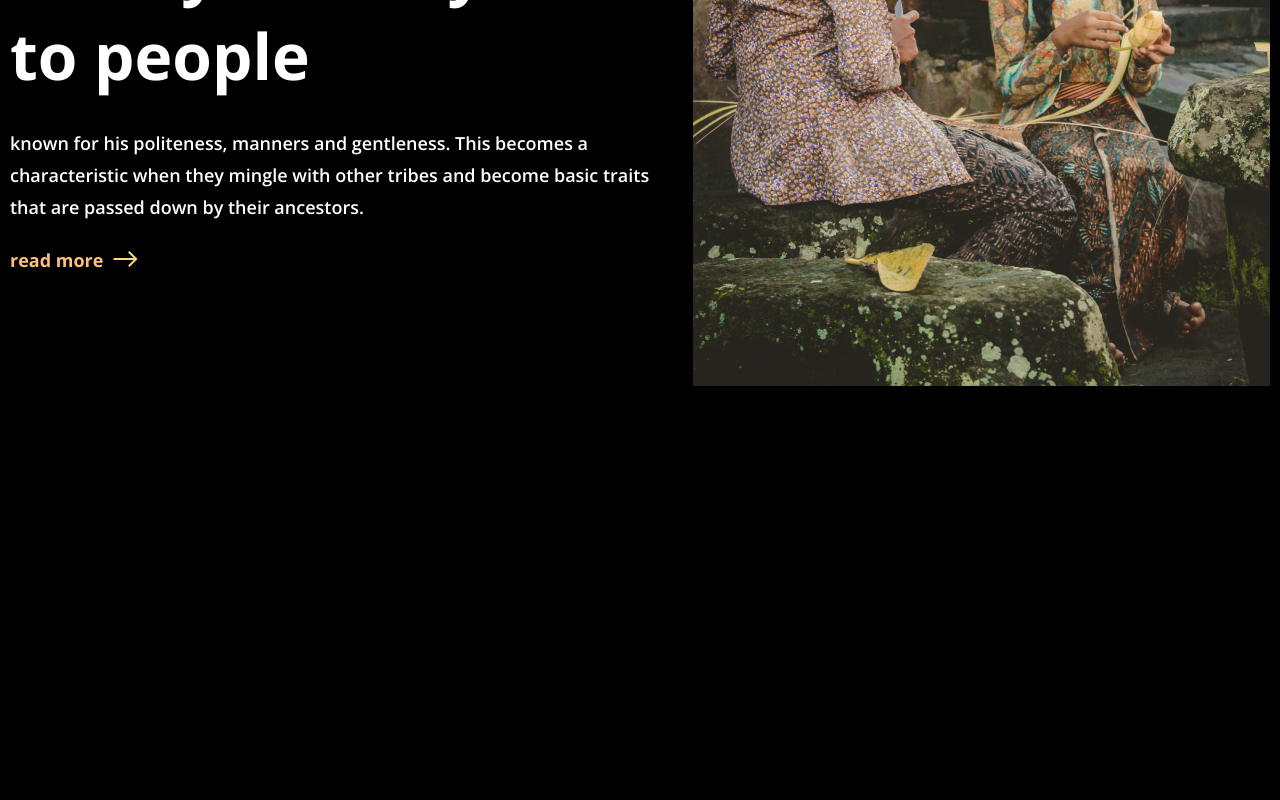
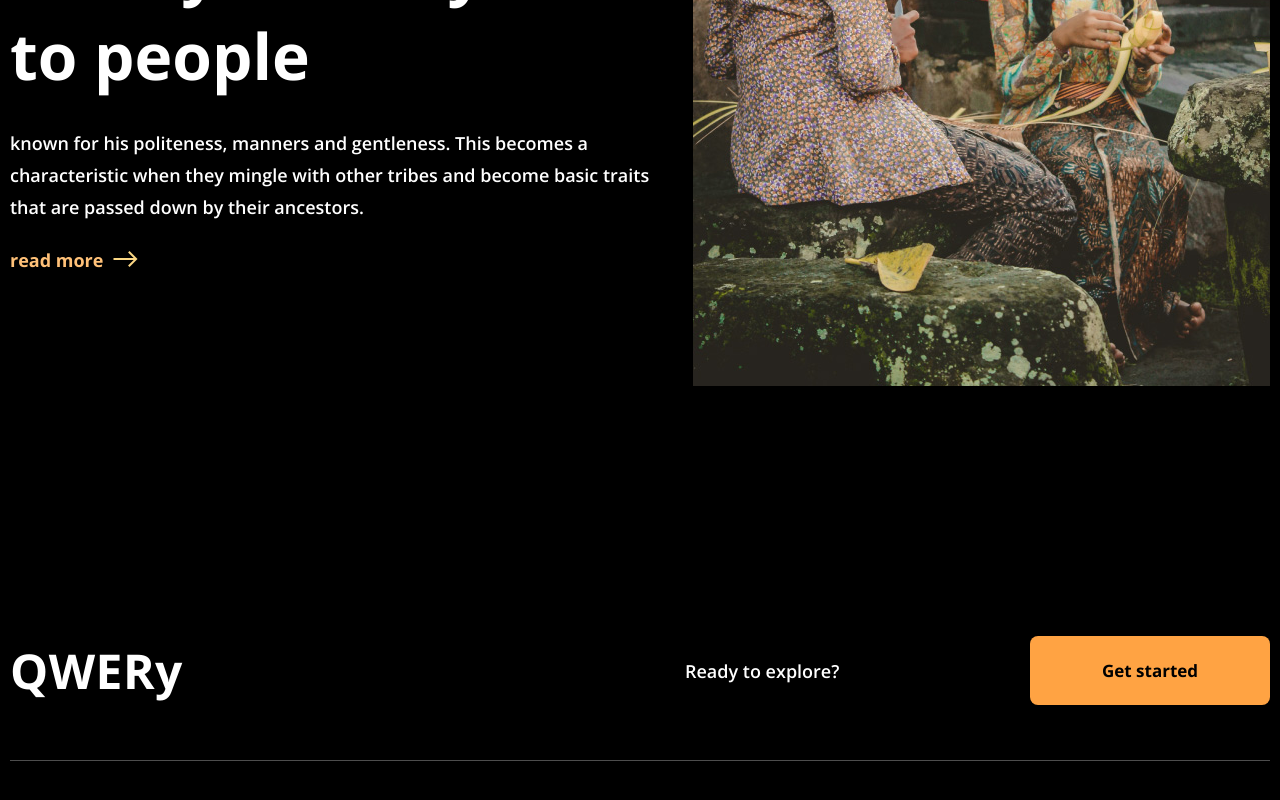
Before and after one commit to jfilya/QWERy, a React (Create React App) app in the folder qwery/: page / in a window 1280 px wide. Shown: the part 3818-4618 px from the top of the page. Before the commit the page ends 4454 px from the top, so only its background shows below. Built offline with nearby package versions, Linux system fonts and the light colour scheme.

Commit message:
feat: add footer top block

```diff
--- a/qwery/src/App.tsx
+++ b/qwery/src/App.tsx
@@ -2,6 +2,7 @@ import Header from "./components/Header/Header";
 import Tour from "./components/Tour/Tour";
 import Bromo from "./components/Bromo/Bromo";
 import Culture from "./components/Culture/Culture";
+import Footer from "./components/Footer/Footer";
 import React from "react";
 function App() {
       React.useEffect(() => {
@@ -31,6 +32,7 @@ function App() {
       <Tour />
       <Bromo />
       <Culture />
+      <Footer/>
     </div>
   );
 }
--- /dev/null
+++ b/qwery/src/components/Footer/Footer.scss
@@ -0,0 +1,70 @@
+@import "../../template/mixin.scss";
+@import "../../template/colors.scss";
+.footer {
+  &__top {
+    @include flex-container();
+    padding-bottom: 55px;
+    border-bottom: 1px solid #ffffff4d;
+    margin-bottom: 55px;
+  }
+  &__logo {
+    font-weight: 700;
+    font-size: 48px;
+    line-height: 65px;
+    letter-spacing: 0.01em;
+    text-transform: capitalize;
+    color: $normalTextColor;
+  }
+  &__started {
+    max-width: 585px;
+    width: 100%;
+    @include flex-container();
+    &_btn {
+      cursor: pointer;
+      background: $btnColor;
+      border-radius: 8px;
+      font-weight: 700;
+      font-size: 17px;
+      line-height: 22px;
+      color: $mainBackground;
+      width: 240px;
+      height: 69px;
+      @include flex-container();
+      justify-content: center;
+      position: relative;
+      overflow: hidden;
+      span {
+        z-index: 2;
+      }
+      &:before,
+      &:after {
+        content: "";
+        position: absolute;
+        width: 0;
+        height: 0;
+        border: 0 solid;
+        transform: rotate(360deg);
+        transition: 0.5s ease-in-out;
+      }
+
+      &:before {
+        bottom: 0;
+        left: 0;
+        border-color: transparent transparent transparent rgb(255, 255, 255);
+      }
+
+      &:after {
+        top: 0;
+        right: 0;
+        border-color: transparent rgb(255, 255, 255) transparent transparent;
+      }
+
+      &:hover {
+        &:before,
+        &:after {
+          border-width: 68px 249px;
+        }
+      }
+    }
+  }
+}
--- /dev/null
+++ b/qwery/src/components/Footer/Footer.tsx
@@ -0,0 +1,24 @@
+import "./Footer.scss";
+import React from "react";
+class Footer extends React.Component {
+  render() {
+    return (
+      <section className="footer">
+        <div className="container footer__container">
+          <div className="footer__top">
+            <div className="footer__logo">QWERy</div>
+            <div className="footer__started">
+              <span  className="footer__started_ready">Ready to explore?</span>
+              <div className="footer__started_btn">
+                <span>Get started</span>
+                </div>
+            </div>
+          </div>
+          <div className="footer_middle"></div>
+          <div className="footer__bottom"></div>
+        </div>
+      </section>
+    );
+  }
+}
+export default Footer;
--- a/qwery/src/template/colors.scss
+++ b/qwery/src/template/colors.scss
@@ -1,3 +1,4 @@
 $normalTextColor: #FFFFFF;
 $highlightTextColor:#FFC178;
 $mainBackground: #000000;
+$btnColor: #FFA343;
```
